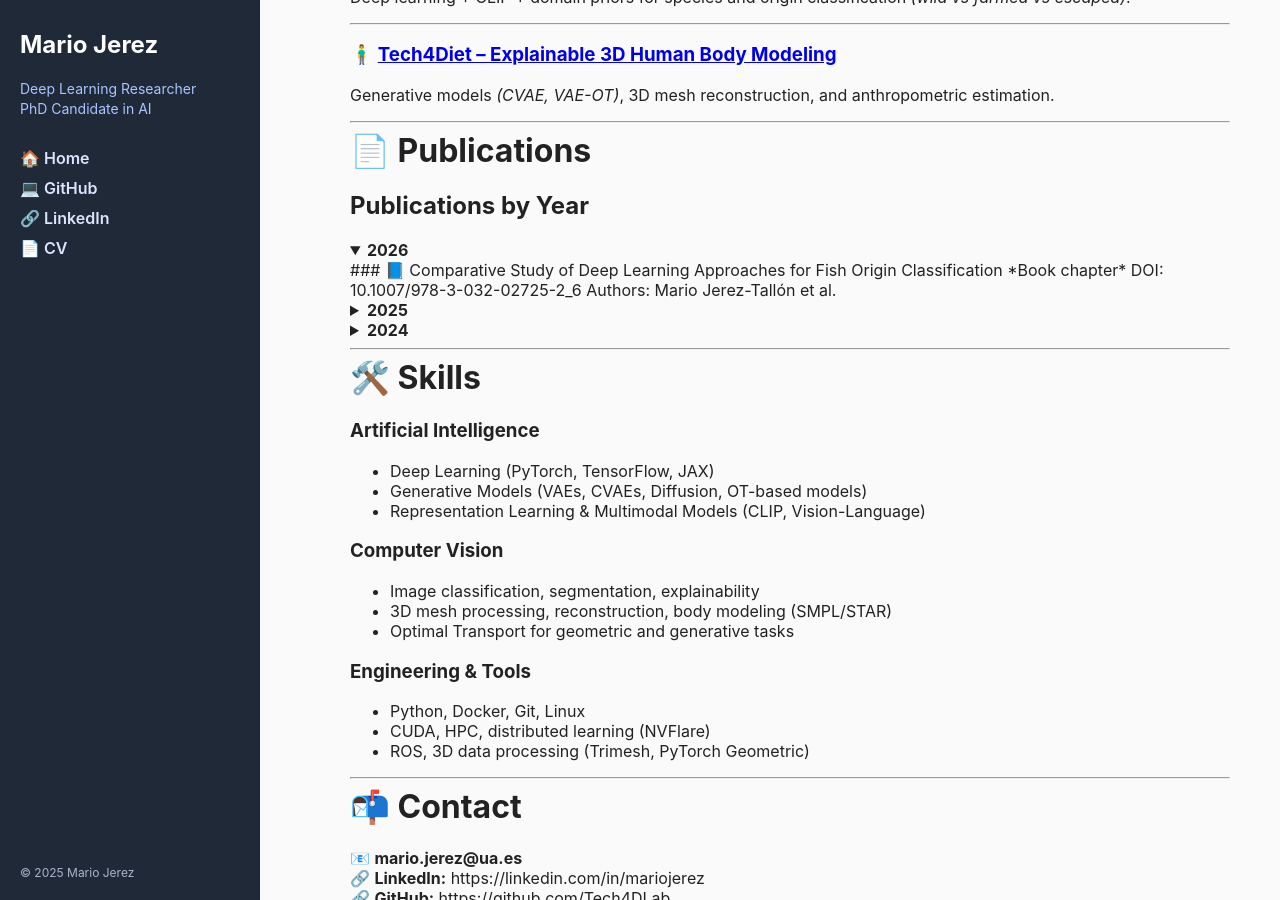
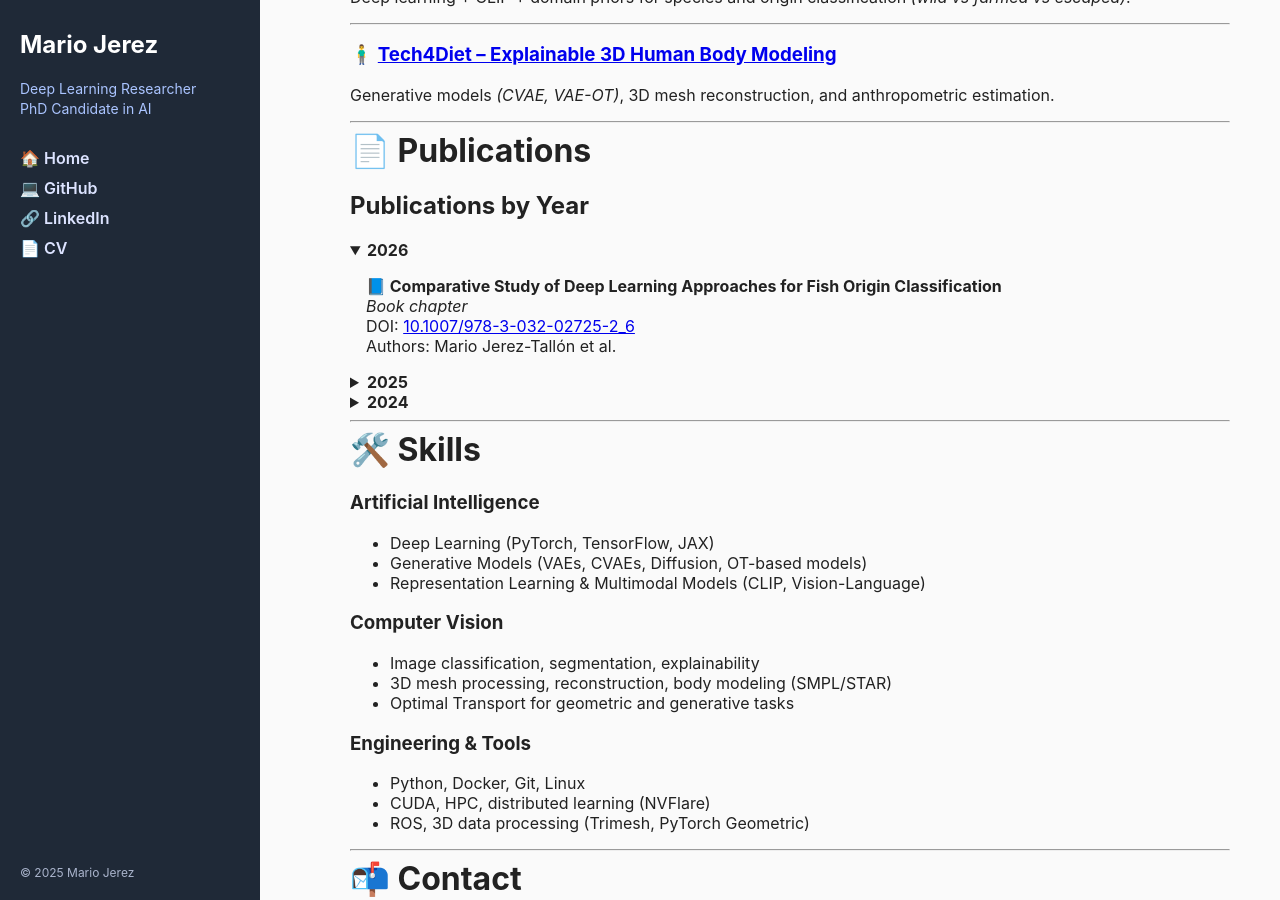
Before and after one commit to Mariojt72/Mariojt72.github.io, a Jekyll site: the page built from index.md, in a window 1280 px wide and 900 px high, scrolled down 368 px. Built offline with Jekyll 4.4.1, drawn with Linux system fonts in a browser that asks for light colours.

Commit message:
Refactor publication section with enhanced details
Updated publication entries with improved formatting and added links.

```diff
--- a/index.md
+++ b/index.md
@@ -24,48 +24,61 @@
 
 
 ---
-
-# 📄 Publications
-
-## Publications by Year
+<h1>📄 Publications</h1>
+<h2>Publications by Year</h2>
 
 <details open>
-<summary><strong>2026</strong></summary>
+  <summary><strong>2026</strong></summary>
+  <div style="margin-left: 1rem; margin-top: 0.5rem;">
 
-### 📘 Comparative Study of Deep Learning Approaches for Fish Origin Classification
-*Book chapter*
-DOI: 10.1007/978-3-032-02725-2_6
-Authors: Mario Jerez-Tallón et al.
+    <p>
+      <strong>📘 Comparative Study of Deep Learning Approaches for Fish Origin Classification</strong><br>
+      <em>Book chapter</em><br>
+      DOI: <a href="https://doi.org/10.1007/978-3-032-02725-2_6">10.1007/978-3-032-02725-2_6</a><br>
+      Authors: Mario Jerez-Tallón et al.
+    </p>
 
+  </div>
 </details>
 
 <details>
-<summary><strong>2025</strong></summary>
+  <summary><strong>2025</strong></summary>
+  <div style="margin-left: 1rem; margin-top: 0.5rem;">
 
-### 🦈 Zero-Shot Elasmobranch Classification Informed by Domain Prior Knowledge
-*Journal Article (MAKE)*
-DOI: 10.3390/make7040146
-Authors: Ismael Beviá-Ballesteros; Mario Jerez-Tallón et al.
+    <p>
+      <strong>🦈 Zero-Shot Elasmobranch Classification Informed by Domain Prior Knowledge</strong><br>
+      <em>Journal Article (MAKE)</em><br>
+      DOI: <a href="https://doi.org/10.3390/make7040146">10.3390/make7040146</a><br>
+      Authors: Ismael Beviá-Ballesteros; Mario Jerez-Tallón et al.
+    </p>
 
-### 🐟 Deep Learning Approaches for Wild vs Farmed Fish Classification
-*Conference: SARTECO 2025*
-Author: Mario Jerez-Tallón
+    <p>
+      <strong>🐟 Deep Learning Approaches for Wild vs Farmed Fish Classification</strong><br>
+      <em>Conference: SARTECO 2025</em><br>
+      Author: Mario Jerez-Tallón
+    </p>
 
+  </div>
 </details>
 
 <details>
-<summary><strong>2024</strong></summary>
+  <summary><strong>2024</strong></summary>
+  <div style="margin-left: 1rem; margin-top: 0.5rem;">
 
-### 🧍‍♂️ 3D Reconstruction of the Human Body from Partial Scans Using Parametric Models
-*Book chapter*
-DOI: 10.1007/978-3-031-77571-0_30
+    <p>
+      <strong>🧍‍♂️ 3D Reconstruction of the Human Body from Partial Scans Using Parametric Models</strong><br>
+      <em>Book chapter</em><br>
+      DOI: <a href="https://doi.org/10.1007/978-3-031-77571-0_30">10.1007/978-3-031-77571-0_30</a>
+    </p>
 
-### 🐠 Automatic Identification of Fish Species and Their Farmed or Wild Origin
-*Book chapter*
-DOI: 10.1007/978-3-031-77571-0_75
+    <p>
+      <strong>🐠 Automatic Identification of Fish Species and Their Farmed or Wild Origin</strong><br>
+      <em>Book chapter</em><br>
+      DOI: <a href="https://doi.org/10.1007/978-3-031-77571-0_75">10.1007/978-3-031-77571-0_75</a>
+    </p>
 
+  </div>
 </details>
-
 
 ---
 
```
